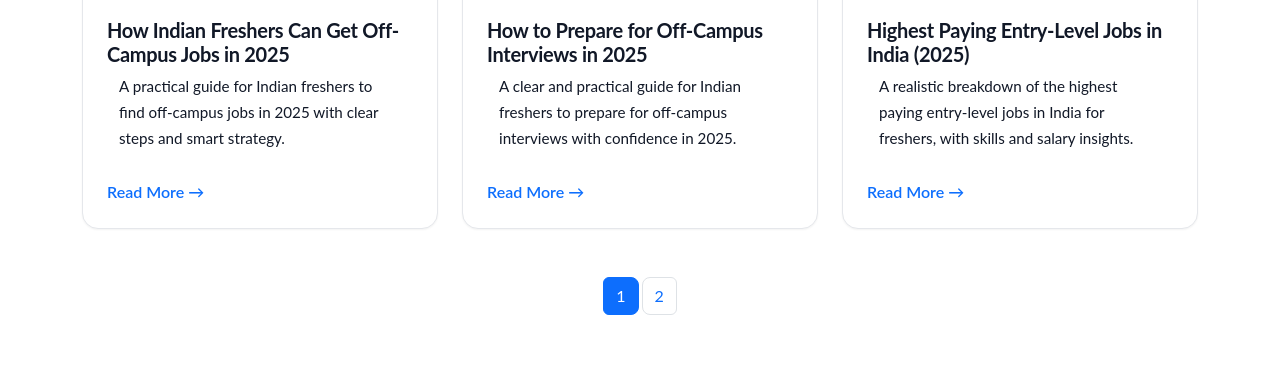
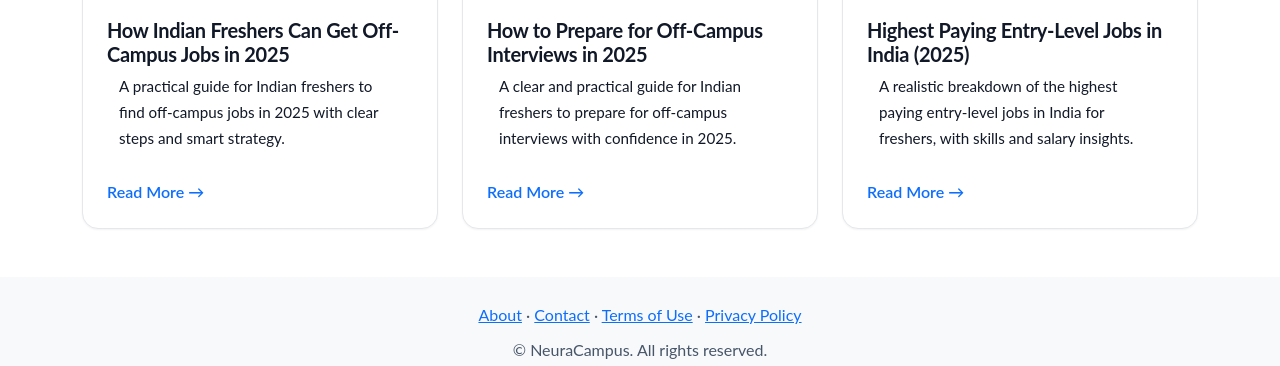
Before and after one commit to neuracampus/neuracampus.github.io, a plain HTML site: page blogs.html in a window 1280 px wide. Shown: the part 588-954 px from the top of the page. Drawn offline with nearby package versions, Linux system fonts and the light colour scheme.

Commit message:
Update blogs.html

```diff
--- a/blogs.html
+++ b/blogs.html
@@ -162,17 +162,6 @@
 
     <!-- BLOG CARD END -->
 
-    <nav class="mt-5">
-  <ul class="pagination justify-content-center">
-    <li class="page-item active">
-      <a class="page-link" href="blogs.html">1</a>
-    </li>
-    <li class="page-item">
-      <a class="page-link" href="blogs-page-2.html">2</a>
-    </li>
-  </ul>
-</nav>
-
 
     <!-- COPY MORE BLOG CARDS BELOW -->
 
```
